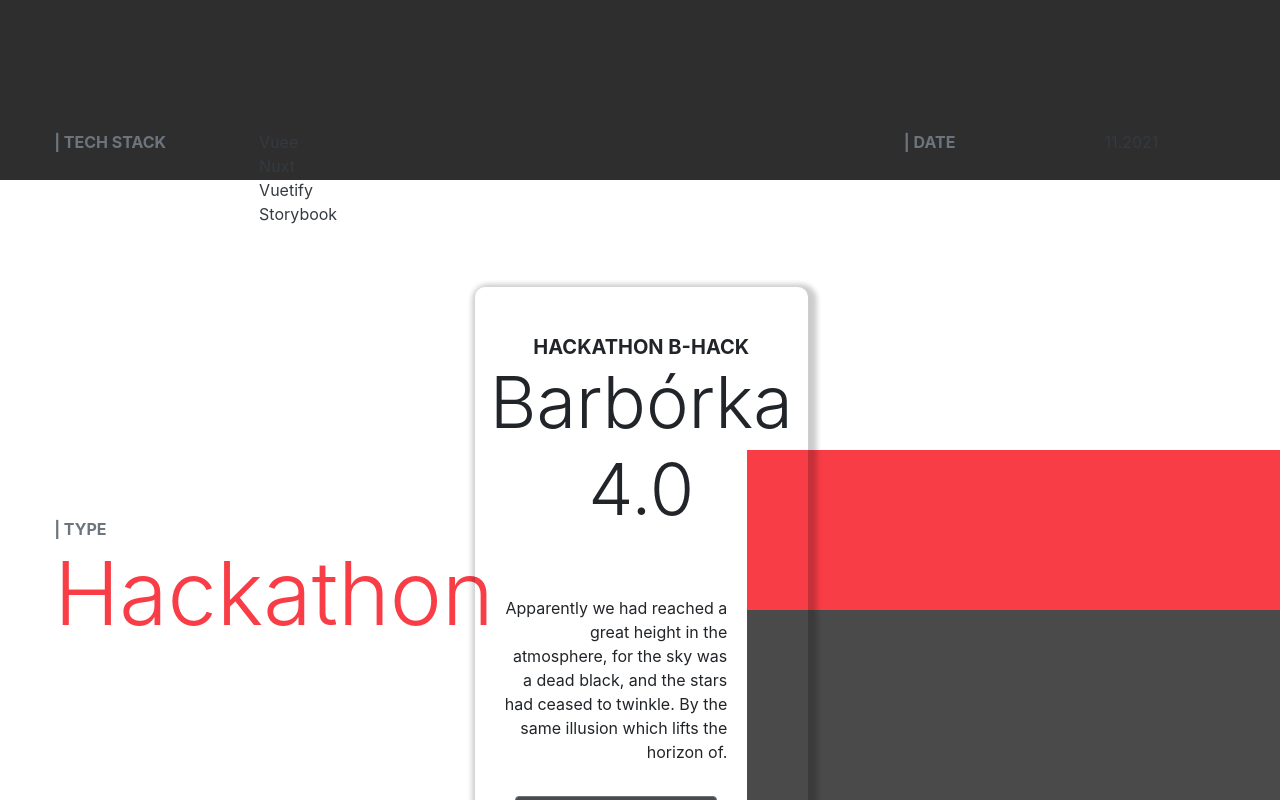
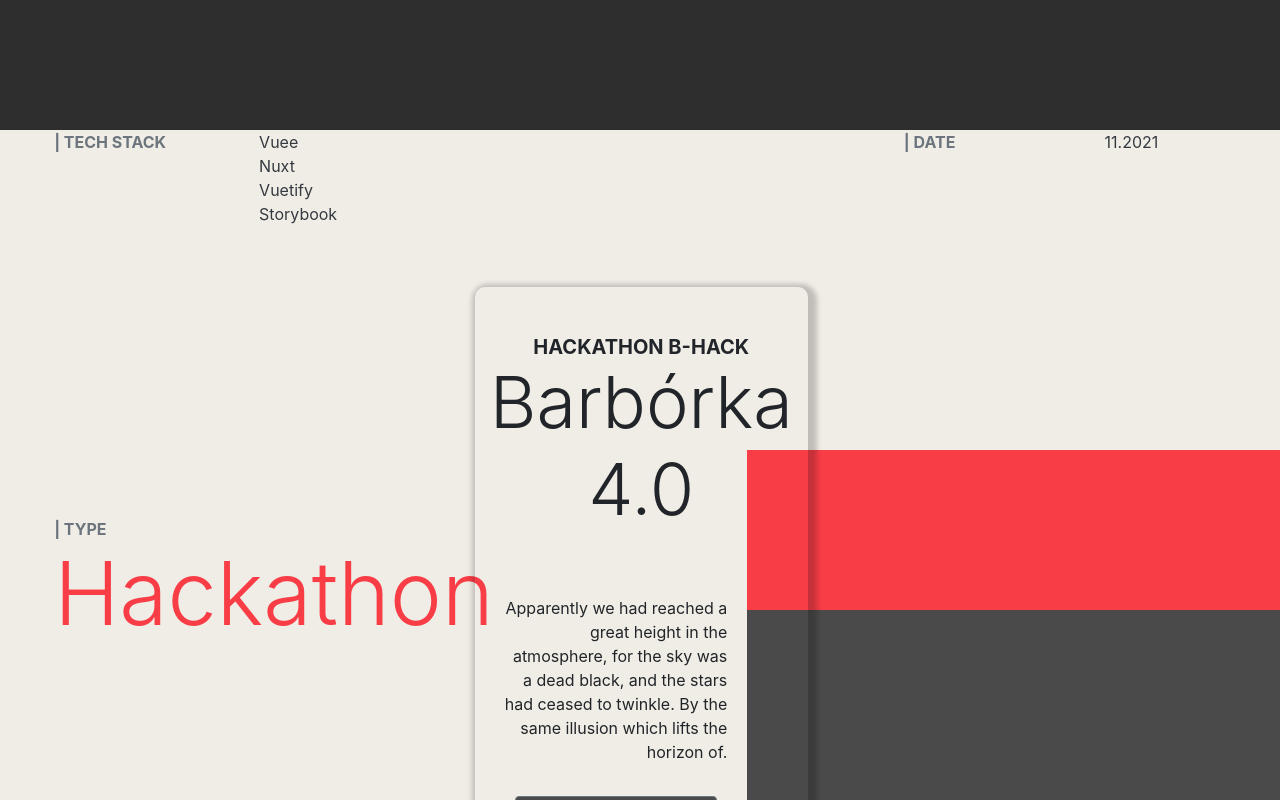
Before and after one commit to ragtam/mgk, a Svelte app: page / in a window 1280 px wide. Shown: the part 1260-2060 px from the top of the page. Built offline with nearby package versions, Linux system fonts and the light colour scheme.

Commit message:
intersection observer selector config added

```diff
--- a/src/App.svelte
+++ b/src/App.svelte
@@ -15,12 +15,7 @@
 
 	<MyProjectsHeader />
 
-	<MyProject
-		parallaxClassName="hackathon-parallax"
-		mainColor="#f0ede6;"
-		ref="black-red-gradient"
-		backgroundColor="linear-gradient(180deg, #f83d46 20%, #4a4a4a 0%);"
-	>
+	<MyProject parallaxClassName="hackathon-parallax" mainCssRef="first-project-color" backgroundCssRef="first-project-background">
 		<MyProjectTopLeft slot="top-left">
 			<p class="text-muted font-weight-bold text-uppercase">| tech stack</p>
 			<ul class="text-dark text-right text-sm-left">
@@ -69,8 +64,12 @@
 		box-sizing: border-box;
 	}
 
-	:global([ref='black-red-gradient']) {
+	:global([backgroundCssRef='first-project-background']) {
 		background: linear-gradient(180deg, #f83d46 20%, #4a4a4a 0%);
+	}
+
+	:global([mainCssRef='first-project-color']) {
+		background-color: #f0ede6;
 	}
 
 	/* .bg-dark {
--- a/src/my-projects/My-Project.svelte
+++ b/src/my-projects/My-Project.svelte
@@ -3,34 +3,38 @@
 	import Rellax from 'rellax';
 
 	export let parallaxClassName;
-	export let mainColor;
-	export let ref;
+	export let mainCssRef;
+	export let backgroundCssRef;
 
 	let rellax;
 
 	onMount(() => {
+		console.log('mainCssRef :>> ', mainCssRef);
+
 		const sectionObserver = new IntersectionObserver((entries) => {
 			entries.forEach((entry) => {
 				if (entry.isIntersecting) {
+					console.log('is');
 					rellax = new Rellax(`.${parallaxClassName}`, {
 						breakpoints: [576, 768, 1201],
 					});
 				} else {
+					console.log('is not');
 					rellax.destroy();
 				}
 			});
 		});
 
-		const sectionElement = document.querySelector('.my-project');
+		const sectionElement = document.querySelector(`[mainCssRef='${mainCssRef}']`);
 		sectionObserver.observe(sectionElement);
 	});
 </script>
 
-<div class="my-project" style="background-color: {mainColor}">
+<div {mainCssRef} class="my-project">
 	<div class="row no-gutters">
 		<div class="position-absolute background-section">
 			<div
-				{ref}
+				{backgroundCssRef}
 				class="col-2 offset-10 col-sm-5 offset-sm-7 {parallaxClassName}"
 				data-rellax-speed="-1"
 				data-rellax-mobile-speed="1.5"
```
